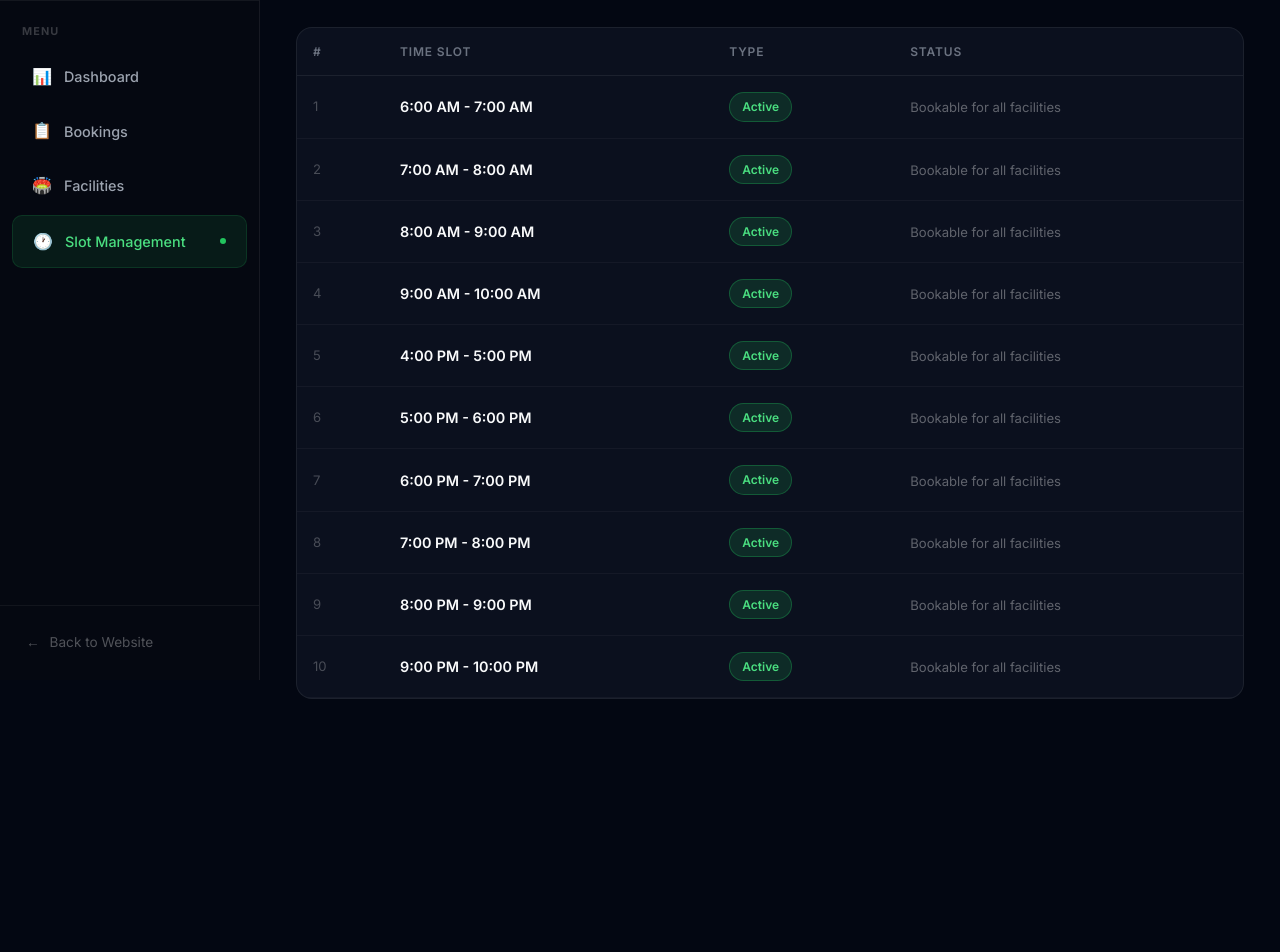
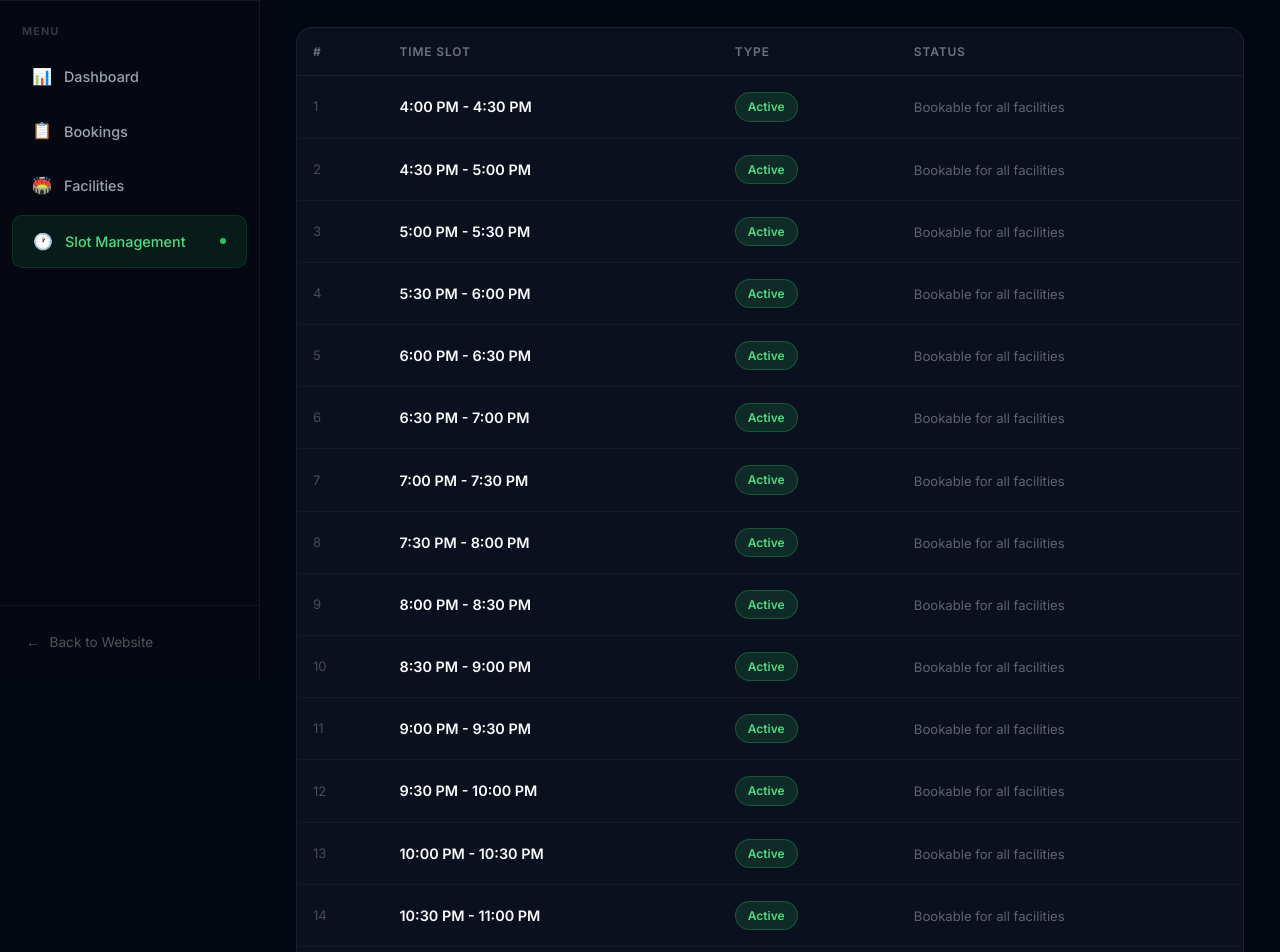
Before and after one commit to gregherghreghherwrf/go-dash-booking-system, a Next.js app: page /admin/slots in a window 1280 px wide. Shown: the part 120-1072 px from the top of the page. Before the commit the page ends 859 px from the top, so only its background shows below. Built offline with nearby package versions, Linux system fonts and the light colour scheme.

Commit message:
Updated admin slot management to 30 minute slots

```diff
--- a/src/app/admin/slots/page.tsx
+++ b/src/app/admin/slots/page.tsx
@@ -3,16 +3,24 @@
 import Sidebar from "../../../components/admin/Sidebar";
 
 const ALL_SLOTS = [
-  "6:00 AM - 7:00 AM",
-  "7:00 AM - 8:00 AM",
-  "8:00 AM - 9:00 AM",
-  "9:00 AM - 10:00 AM",
-  "4:00 PM - 5:00 PM",
-  "5:00 PM - 6:00 PM",
-  "6:00 PM - 7:00 PM",
-  "7:00 PM - 8:00 PM",
-  "8:00 PM - 9:00 PM",
-  "9:00 PM - 10:00 PM",
+  "4:00 PM - 4:30 PM",
+  "4:30 PM - 5:00 PM",
+  "5:00 PM - 5:30 PM",
+  "5:30 PM - 6:00 PM",
+  "6:00 PM - 6:30 PM",
+  "6:30 PM - 7:00 PM",
+  "7:00 PM - 7:30 PM",
+  "7:30 PM - 8:00 PM",
+  "8:00 PM - 8:30 PM",
+  "8:30 PM - 9:00 PM",
+  "9:00 PM - 9:30 PM",
+  "9:30 PM - 10:00 PM",
+  "10:00 PM - 10:30 PM",
+  "10:30 PM - 11:00 PM",
+  "11:00 PM - 11:30 PM",
+  "11:30 PM - 12:00 AM",
+  "12:00 AM - 12:30 AM",
+  "12:30 AM - 1:00 AM",
 ];
 
 export default function SlotsPage() {
```
